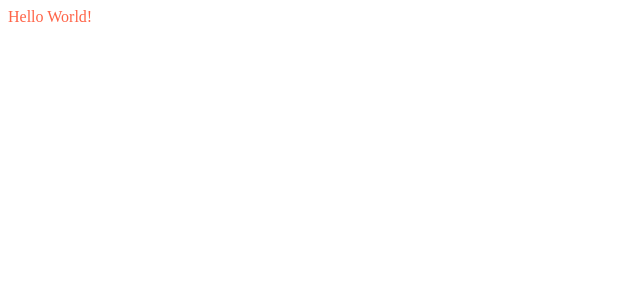
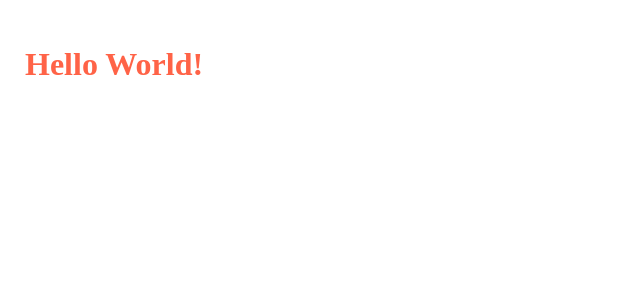
Before and after one commit to nmrhard/the-poject, a React app: page / in a window 1280 px wide. Shown: the top 300 px of the page, without its empty margins (0-640 px from the left). Built offline with nearby package versions, Linux system fonts and the light colour scheme.

Commit message:
css modules

```diff
--- a/package.json
+++ b/package.json
@@ -17,6 +17,7 @@
     "@types/webpack": "^5.28.0",
     "@types/webpack-dev-server": "^4.7.2",
     "html-webpack-plugin": "^5.5.0",
+    "mini-css-extract-plugin": "^2.7.2",
     "sass": "^1.58.0",
     "sass-loader": "^13.2.0",
     "ts-loader": "^9.2.6",
--- a/src/app.scss
+++ b/src/App.module.scss
@@ -1,3 +1,3 @@
-body {
+.heading {
   color: tomato;
 }
--- /dev/null
+++ b/src/App.tsx
@@ -0,0 +1,10 @@
+import classes from './App.module.scss';
+import './index.scss';
+
+const App = () => (
+  <div className='app'>
+    <h1 className={classes.heading}>Hello World!</h1>
+  </div>
+);
+
+export default App;
--- /dev/null
+++ b/src/index.scss
@@ -0,0 +1,8 @@
+body {
+  margin: 0;
+  padding: 0;
+}
+
+.app {
+  padding: 25px;
+}
--- a/src/index.tsx
+++ b/src/index.tsx
@@ -1,5 +1,4 @@
 import { render } from 'react-dom';
+import App from './App';
 
-import './app.scss';
-
-render(<div>Hello World!</div>, document.getElementById('root'));
+render(<App />, document.getElementById('root'));
```
Also changed, not shown: src/global.d.ts (added, +7 -0 lines), 4 other files (tests, documents, lock files or other folders).
